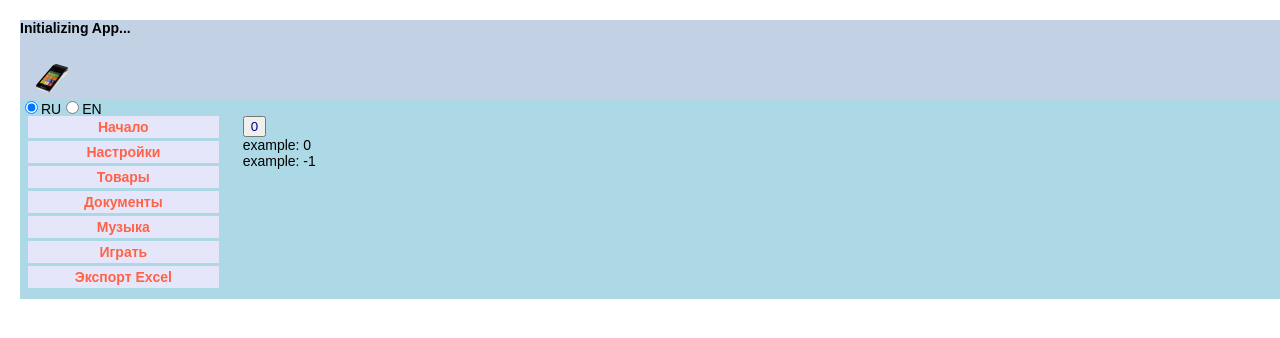
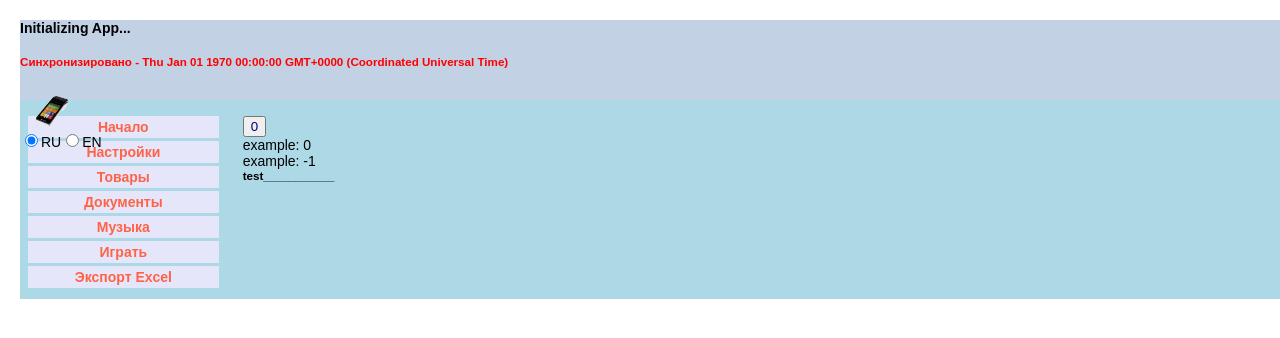
Before and after one commit to majdarov/evoReact, a React (Create React App) app: page /example in a window 1280 px wide. Shown: the top 338 px of the page. Built offline with nearby package versions, Linux system fonts and the light colour scheme.

Commit message:
Add ProgressBar, style for Syncdata in Header

```diff
--- a/src/App.jsx
+++ b/src/App.jsx
@@ -1,4 +1,4 @@
-import React from "react";
+import React, { useEffect } from "react";
 import "./App.css";
 import "./css/fontawesome.css";
 import "./css/solid.css";
@@ -14,13 +14,23 @@ import ImpExcel from "./components/ImpExcel/ImpExcel";
 import Wrapper from "./components/Example/Wrapper";
 import IdbTest from "./components/IdbTest/IdbTest";
 import MainSettings from "./components/Settings/MainSettings";
-import { initializeApp, toggleInitApp, setAppKey, setStoreKey } from './redux/appReducer';
+import { initializeApp, toggleInitApp, setAppKey, setStoreKey, setLastUpdate } from './redux/appReducer';
 import { connect } from "react-redux";
 import { apiIDB } from "./api/apiIDB";
 import { apiForIdb } from "./api/api";
 import Documents from "./components/Documents/Documents";
 
-async function getProductsForIdb() {
+function testNeedUpdate(date) {
+  if (!date) return true;
+  let needUpdate = (Date.now() - date) / 1000 / 3600 / 24;
+  if (needUpdate > 1) {
+    return true;
+  } else {
+    return false;
+  }
+}
+
+async function fetchGroupsProducts() {
   // Get groups
   try {
     let res = await apiForIdb.getGroupsEvo();
@@ -36,25 +46,35 @@ async function getProductsForIdb() {
       return item;
     })
     await apiIDB.pushItems('products', products);
+    localStorage.setItem('lastUpdate', Date.now())
+    console.log('LS: ' + localStorage.lastUpdate);
+    setLastUpdate(localStorage.lastUpdate);
   } catch (e) {
     console.error(e.message);
     return e;
   }
 }
 
+async function getProductsForIdb(lastUpdate) {
+  if (testNeedUpdate(lastUpdate)) {
+    await fetchGroupsProducts();
+  }
+}
+
 const App = props => {
+
 
   if (!props.isInit) props.initializeApp();
 
   if (props.appKey && props.storeKey && !props.isInit) {
-    getProductsForIdb()
-    .then(() => props.toggleInitApp(true))
-    .catch(e => alert(e.message));
+    getProductsForIdb(props.lastUpdate)
+      .then(() => props.toggleInitApp(true))
+      .catch(e => alert(e.message));
   }
 
   return (
     <div className="app">
-      <HeaderContainer />
+      <HeaderContainer syncProducts={fetchGroupsProducts} testNeedUpdate={testNeedUpdate} />
       <NavbarContainer />
       <div className="app-content">
         <Route exact path="/" />
@@ -76,7 +96,8 @@ const mapState = state => {
   return {
     appKey: state.app.appKey,
     storeKey: state.app.storeKey,
-    isInit: state.app.isInit
+    isInit: state.app.isInit,
+    lastUpdate: state.app.lastUpdate
   }
 }
 
--- a/src/components/Example/Wrapper.jsx
+++ b/src/components/Example/Wrapper.jsx
@@ -1,16 +1,21 @@
 import React, { useState } from 'react';
+import ProgressBar from '../common/ProgressBar/ProgressBar';
 import Example from './Example';
 
 const Wrapper = (props) => {
 
     const [count, setCount] = useState(0);
-    const clickButton = () => setCount(count + 1);
+    const clickButton = () => {
+        setCount(count + 1);
+        if (count > 5) setCount(0);
+    };
 
     return (
         <>
             <button onClick={clickButton}>{count}</button>
             {count < 5 && <Example count={count} />}
             {count < 5 && <Example count={-1} />}
+            { (count < 3) && <ProgressBar limit={10} text='test' delay={500} /> }
         </>
     );
 }
--- a/src/components/Header/Header.jsx
+++ b/src/components/Header/Header.jsx
@@ -1,10 +1,14 @@
 import React, { useEffect, useState } from 'react';
 import './Header.module.css';
 import logo from '../../Assets/img/terminal-5.png';
+import ProgressBar from '../common/ProgressBar/ProgressBar';
 
 const Header = (props) => {
 
     const [isInit, setIsInit] = useState(false);
+    const [lastUpdate, setLastUpdate] = useState(null);
+    const [updated, setUpdated] = useState(false);
+    const [needUpdate, setNeedUpdate] = useState(false);
 
     function clickLang(ev) {
         let lng;
@@ -16,16 +20,39 @@ const Header = (props) => {
             return;
         }
     }
+    async function clickDateUpdate() {
+        setUpdated(true);
+        await props.syncProducts();
+        setUpdated(false);
+    }
+
     useEffect(() => {
         if (props.isInit) {
             setIsInit(true)
-            setTimeout(() => setIsInit(false), 2000);
+            setTimeout(() => {
+                setIsInit(false)
+                let date = new Date(+props.lastUpdate);
+                setLastUpdate(date.toString());
+            }, 2000);
         }
-    }, [props.isInit])
+    }, [props.isInit, props.lastUpdate])
+
+    useEffect(() => {
+        setNeedUpdate(props.testNeedUpdate(props.lastUpdate));
+        let date = new Date(+props.lastUpdate);
+        setLastUpdate(date.toString());
+    }, [props])
+
+    let styleH5 = (needUpdate && { color: 'red' }) || { color: 'blue' };
+
     return (
         <header>
             { !props.isInit && <h4>Initializing App...</h4>}
             { isInit && <h4>App Is Init!</h4>}
+            {updated && <ProgressBar limit={20} delay={500} text='updated' />}
+            {!isInit && !updated && <div style={{ cursor: 'pointer' }} onClick={clickDateUpdate}>
+                <h5 style={styleH5}>Синхронизировано - {lastUpdate}</h5>
+            </div>}
             <img src={logo} alt='Logo'></img>
             <h2>{props.title}</h2>
             <div onClick={clickLang}>
--- a/src/components/Header/HeaderContainer.jsx
+++ b/src/components/Header/HeaderContainer.jsx
@@ -27,7 +27,8 @@ const mapStateToProps = state => {
         title: state.navigation.title,
         className,
         currentLang: state.navigation.currentLang,
-        isInit: state.app.isInit
+        isInit: state.app.isInit,
+        lastUpdate: state.app.lastUpdate,
     }
 }
 
--- /dev/null
+++ b/src/components/common/ProgressBar/ProgressBar.js
@@ -0,0 +1,30 @@
+import React, { useEffect, useState } from 'react';
+
+let ProgressBar = (props) => {
+  const [p, setP] = useState('_');
+
+  useEffect(() => {
+    let limit = props.limit;
+    let c = 0;
+    let timer = setInterval(() => {
+      c++;
+      if (c > limit) {
+        c = 0;
+        setP('_');
+      }
+      setP((p) => (p += '_'));
+    }, props.delay);
+    return () => clearInterval(timer);
+  }, [props.delay, props.limit]);
+
+  return (
+    <div>
+      <h5>
+        {props.text}
+        {p}
+      </h5>
+    </div>
+  );
+};
+
+export default ProgressBar;
--- a/src/redux/appReducer.js
+++ b/src/redux/appReducer.js
@@ -2,6 +2,7 @@ const SET_APP_KEY = 'SET-APP-KEY';
 const SET_STORE_KEY = 'SET-STORE-KEY';
 const INIT_APP = 'INIT-APP';
 const SET_STORES = 'SET-STORES';
+const SET_LAST_UPDATE = 'SET-LAST-UPDATE';
 
 export const setAppKeyAC = (key) => {
   return { type: SET_APP_KEY, key };
@@ -19,11 +20,16 @@ export const setStoresAC = (stores) => {
   return { type: SET_STORES, stores };
 };
 
+export const setLastUpdateAC = (dateUpdate) => {
+  return { type: SET_LAST_UPDATE, dateUpdate };
+};
+
 const initialState = {
   appKey: null,
   storeKey: null,
   isInit: false,
   stores: [],
+  lastUpdate: null,
 };
 
 const appReducer = (state = initialState, action) => {
@@ -36,6 +42,8 @@ const appReducer = (state = initialState, action) => {
       return { ...state, isInit: action.init };
     case SET_STORES:
       return { ...state, stores: [...action.stores] };
+    case SET_LAST_UPDATE:
+      return { ...state, lastUpdate: +action.dateUpdate };
     default:
       return state;
   }
@@ -63,7 +71,14 @@ export const initializeApp = () => (dispatch) => {
     if (localStorage.storeKey) {
       dispatch(setStoreKeyAC(localStorage.storeKey));
     }
+    if (localStorage.lastUpdate) {
+      dispatch(setLastUpdateAC(localStorage.lastUpdate));
+    }
   }
 };
 
+export const setLastUpdate = (date) => (dispatch) => {
+  return dispatch(setLastUpdateAC(date));
+};
+
 export default appReducer;
```
Also changed, not shown: 2 other files (tests, documents, lock files or other folders).
